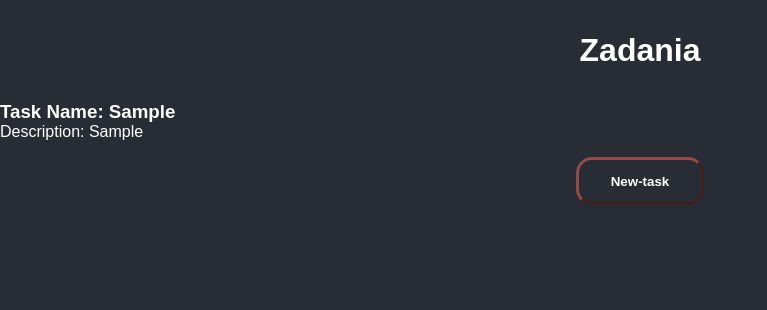
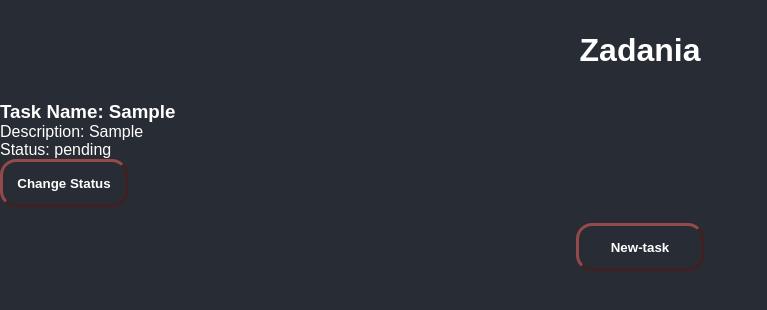
Before and after one commit to NightmareFuryRemi/projekt-zespolowy, a React (Create React App) app: page /new-task in a window 1280 px wide. Both pictures are taken after typing "Sample", "Sample" into the empty fields and a click on the button "Add". Shown: the top 310 px of the page, without its empty margins (0-767 px from the left). Built offline with nearby package versions, Linux system fonts and the light colour scheme.

Commit message:
some fixes/added status to task

```diff
--- a/src/components/main-page/main-page.css
+++ b/src/components/main-page/main-page.css
@@ -1,5 +1,42 @@
+* {
+  padding: 0;
+  margin: 0;
+  box-sizing: border-box;
+  font-family: Arial, Helvetica, sans-serif;
+}
+
 .main-page {
   background-color: #282c34;
   height: 100%;
   color: white;
 }
+
+.main-page__bottom-Page {
+  display: flex;
+  justify-content: center;
+  padding: 1rem;
+}
+
+h1 {
+  display: flex;
+  justify-content: center;
+  padding: 2rem;
+}
+
+button {
+  width: 8rem;
+  height: 3rem;
+  border-radius: 1rem;
+  border-color: #944a4a;
+  border-width: 0.2rem;
+  background-color: transparent;
+  color: white;
+  font-weight: 600;
+  transition: 500ms;
+}
+
+button:hover {
+  font-size: large;
+  background-color: #944a4a;
+  border-width: 0;
+}
--- a/src/components/main-page/main-page.min.css
+++ b/src/components/main-page/main-page.min.css
@@ -1 +1 @@
-.main-page{background-color:#282c34;height:100%;color:white}
+*{padding:0;margin:0;box-sizing:border-box;font-family:Arial, Helvetica, sans-serif}.main-page{background-color:#282c34;height:100%;color:white}.main-page__bottom-Page{display:flex;justify-content:center;padding:1rem}h1{display:flex;justify-content:center;padding:2rem}button{width:8rem;height:3rem;border-radius:1rem;border-color:#944a4a;border-width:0.2rem;background-color:transparent;color:white;font-weight:600;transition:500ms}button:hover{font-size:large;background-color:#944a4a;border-width:0}
--- a/src/components/main-page/main-page.scss
+++ b/src/components/main-page/main-page.scss
@@ -9,6 +9,12 @@
     background-color: #282c34;
     height: 100%;
     color: white;
+
+    &__bottom-Page{
+        display: flex;
+        justify-content: center;
+        padding: 1rem;
+    }
 }
 
 h1{
@@ -16,12 +22,6 @@ h1{
     justify-content: center;
     padding: 2rem;
 
-}
-
-.bottom-Page{
-    display: flex;
-    justify-content: center;
-    padding: 1rem;
 }
 
 button{
--- a/src/components/main-page/main-page.tsx
+++ b/src/components/main-page/main-page.tsx
@@ -12,12 +12,12 @@ const MainPage: React.FC<MainPageProps> = ({ tasks }) =>  {
   return (
     <div className="main-page">
        <h1>Zadania</h1>
-      <div className="task-list">
+      <div className="main-page__task-list">
         {tasks.map((task, index) => (
           <Task key={index} taskData={task} />
         ))}
       </div>
-      <div className="bottom-Page">
+      <div className="main-page__bottom-Page">
         <Link to="/new-task">
           <button>New-task</button>
         </Link>
--- a/src/components/new-task/new-task.css
+++ b/src/components/new-task/new-task.css
@@ -34,7 +34,7 @@
 .new-task__add {
   flex: 1;
   background-color: green;
-  margin: 0.875rem;
+  margin: 1.25rem;
   border: none;
   border-radius: 0.375rem;
   cursor: pointer;
@@ -43,13 +43,13 @@
 }
 
 .new-task__add:hover {
-  background-color: aquamarine;
+  background-color: #396131;
 }
 
 .new-task__cancel {
   flex: 1;
   background-color: red;
-  margin: 0.875rem;
+  margin: 1.25rem;
   border: none;
   border-radius: 0.375rem;
   cursor: pointer;
--- a/src/components/new-task/new-task.min.css
+++ b/src/components/new-task/new-task.min.css
@@ -1 +1 @@
-.new-task{background-color:#282c34;color:white;display:flex;flex-direction:column;justify-content:center}.new-task__title{border:none;border-radius:1.25rem;align-self:center;text-align:center;width:50%;height:6.25rem;margin:0.875rem}.new-task__desc{border:none;border-radius:1.25rem;align-self:center;text-align:center;width:50%;height:6.25rem;margin:0.875rem}.new-task__button-container{display:flex;justify-content:center}.new-task__add{flex:1;background-color:green;margin:0.875rem;border:none;border-radius:0.375rem;cursor:pointer;transition:background-color 0.3s;height:6.25rem}.new-task__add:hover{background-color:aquamarine}.new-task__cancel{flex:1;background-color:red;margin:0.875rem;border:none;border-radius:0.375rem;cursor:pointer;transition:background-color 0.3s;color:white;height:6.25rem}.new-task__cancel:hover{background-color:#3d0404;color:white}
+.new-task{background-color:#282c34;color:white;display:flex;flex-direction:column;justify-content:center}.new-task__title{border:none;border-radius:1.25rem;align-self:center;text-align:center;width:50%;height:6.25rem;margin:0.875rem}.new-task__desc{border:none;border-radius:1.25rem;align-self:center;text-align:center;width:50%;height:6.25rem;margin:0.875rem}.new-task__button-container{display:flex;justify-content:center}.new-task__add{flex:1;background-color:green;margin:1.25rem;border:none;border-radius:0.375rem;cursor:pointer;transition:background-color 0.3s;height:6.25rem}.new-task__add:hover{background-color:#396131}.new-task__cancel{flex:1;background-color:red;margin:1.25rem;border:none;border-radius:0.375rem;cursor:pointer;transition:background-color 0.3s;color:white;height:6.25rem}.new-task__cancel:hover{background-color:#3d0404;color:white}
--- a/src/components/new-task/new-task.scss
+++ b/src/components/new-task/new-task.scss
@@ -33,7 +33,7 @@
     &__add{
         flex: 1;
         background-color: green;
-        margin: 0.875rem;
+        margin: 1.25rem;
         border: none;
         border-radius: 0.375rem;
         cursor: pointer;
@@ -42,13 +42,13 @@
     }
 
     &__add:hover{
-        background-color: aquamarine;
+        background-color: rgb(57, 97, 49);
     }
 
     &__cancel{
         flex: 1;
         background-color: red;
-        margin: 0.875rem;
+        margin: 1.25rem;
         border: none;
         border-radius: 0.375rem;
         cursor: pointer;
--- a/src/components/new-task/new-task.tsx
+++ b/src/components/new-task/new-task.tsx
@@ -12,6 +12,7 @@ const NewTask: React.FC<NewTaskProps> = ({ addTask }) => {
   const [taskData, setTaskData] = useState<TaskData>({
     taskName: "",
     taskDescription: "",
+    status: "pending",
   });
 
   const navigate = useNavigate();
@@ -37,7 +38,7 @@ const NewTask: React.FC<NewTaskProps> = ({ addTask }) => {
       return;
     }
     addTask(taskData);
-    setTaskData({ taskName: "", taskDescription: "" });
+    setTaskData({ taskName: "", taskDescription: "", status: "pending" });
     navigate("/");
   };
 
--- a/src/components/task/task.tsx
+++ b/src/components/task/task.tsx
@@ -1,4 +1,4 @@
-import React from "react";
+import React, { useState } from "react";
 import { TaskData } from "../types";
 
 interface TaskProps {
@@ -6,10 +6,27 @@ interface TaskProps {
 }
 
 const Task: React.FC<TaskProps> = ({ taskData }) => {
+  const [status, setStatus] = useState(taskData.status);
+  const [showButton, setShowButton] = useState(true);
+
+  const handleStatusChange = () => {
+    if (status !== "done") {
+      const newStatus = status === "pending" ? "done" : "pending";
+      setStatus(newStatus);
+      setShowButton(false);
+    }
+  };
+
   return (
     <div className="task">
       <h3>Task Name: {taskData.taskName}</h3>
       <p>Description: {taskData.taskDescription}</p>
+      <p>Status: {status}</p>
+      {showButton && (
+        <button className="task__button" onClick={handleStatusChange}>
+          Change Status
+        </button>
+      )}
     </div>
   );
 };
--- a/src/components/types.ts
+++ b/src/components/types.ts
@@ -1,5 +1,6 @@
 interface TaskData {
     taskName: string;
     taskDescription: string;
+    status: string;
   }
   export { type TaskData };
```
